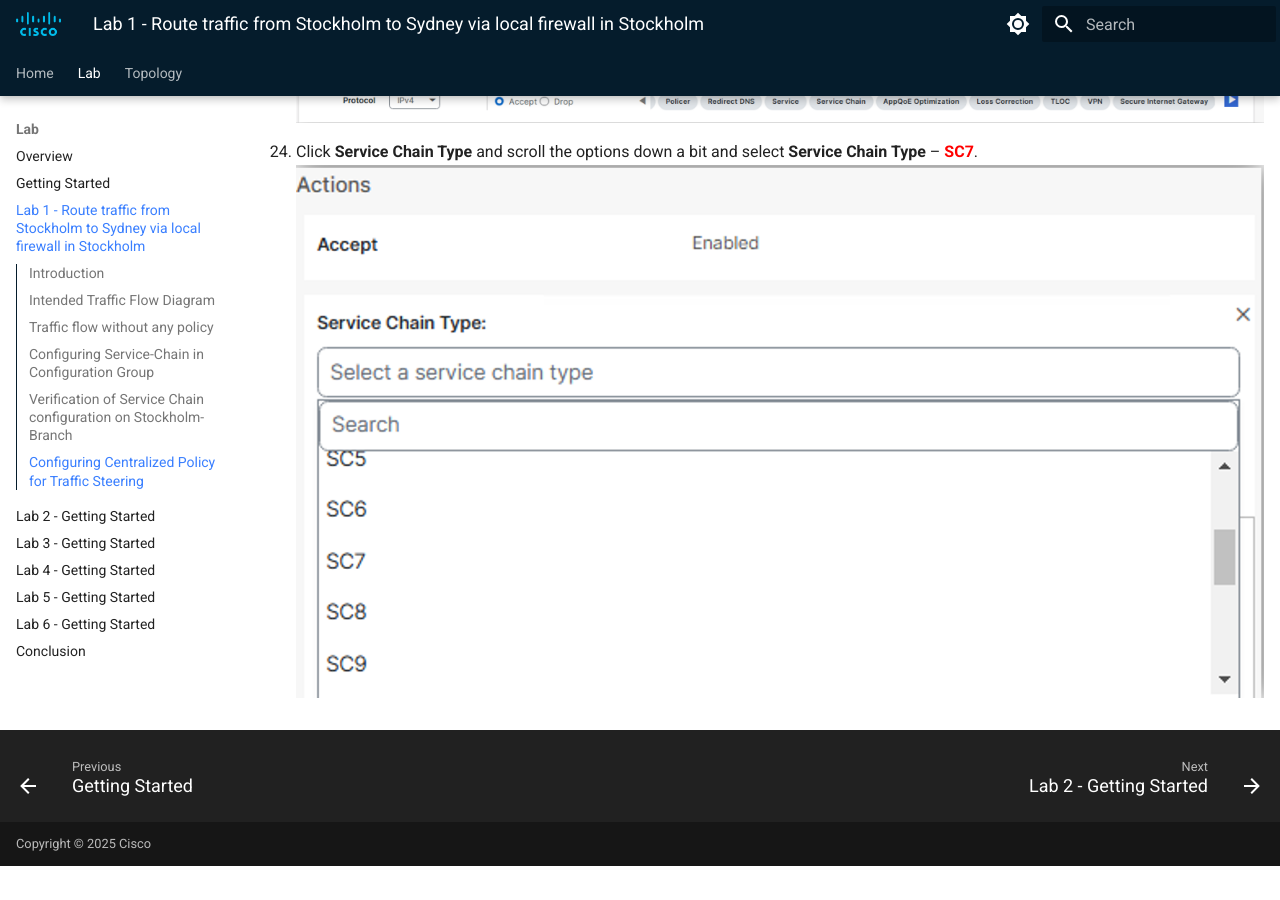
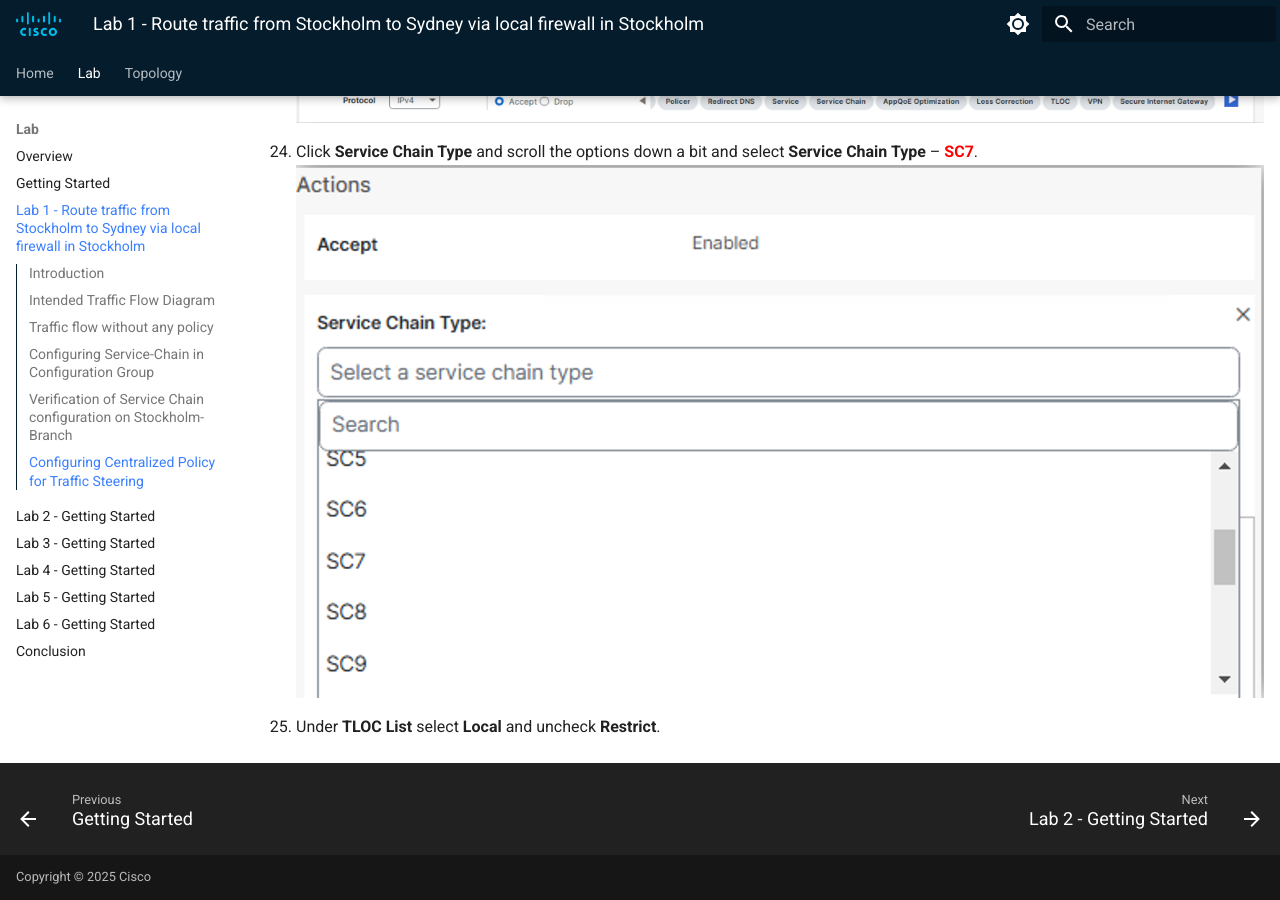
Before and after one commit to ciscodocs/ltrent-2008-clemea25, an MkDocs documentation site: the page built from docs/lab1_getting_started.md, in a window 1280 px wide and 900 px high, scrolled down 22396 px. Built offline with MkDocs 1.6.1 and Material for MkDocs 9.7.7, drawn with Linux system fonts in a browser that asks for light colours; before the commit the page ends 23262 px from its top, so only the background shows below that.

Commit message:
Scenario-1 guide

```diff
--- a/docs/lab1_getting_started.md
+++ b/docs/lab1_getting_started.md
@@ -272,3 +272,4 @@ Next, we will configure a centralized data policy to ensure that traffic initiat
     ![Data Policy](./assets/S-1-figure-40.png){ .off-glb .small .center }
 18. Click **Service Chain Type** and scroll the options down a bit and select **Service Chain Type** – **<font color="red">SC7</font>**.
     ![Data Policy](./assets/S-1-figure-41.png){ .off-glb .small .center }
+19. Under **TLOC List** select **Local** and uncheck **Restrict**.
```
Also changed, not shown: docs/assets/S-1-figure-42.png (added), docs/assets/S-1-figure-43.png (added).
